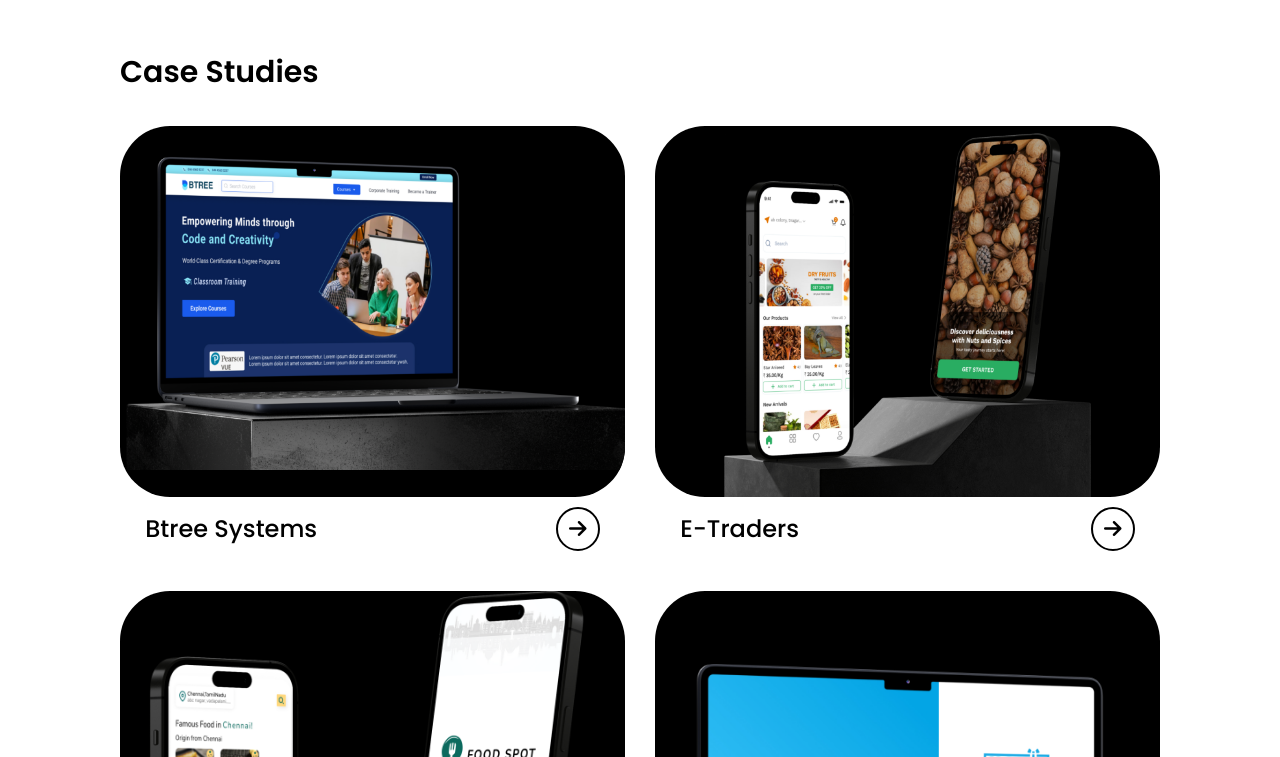
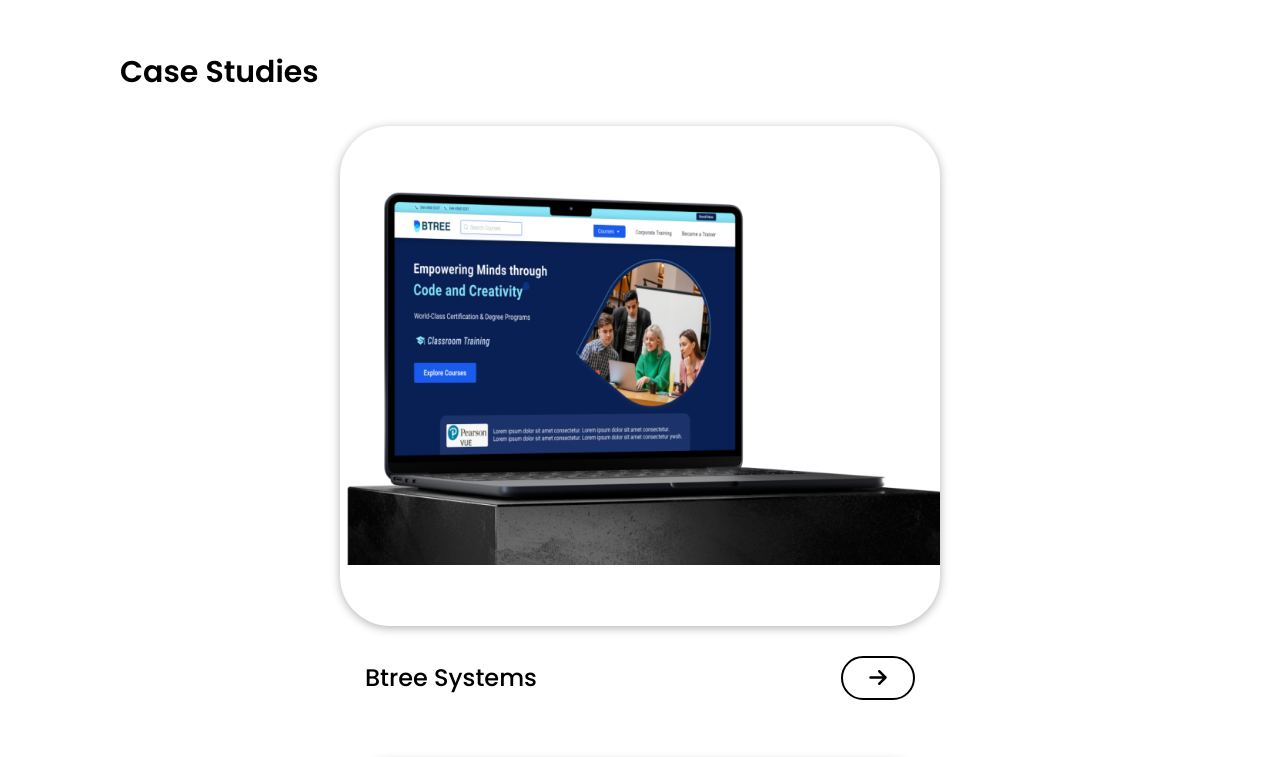
Before and after one commit to Dhaya063/simple-portfolio-website, a plain HTML site: page index.html in a window 1280 px wide. Shown: the part 1340-2097 px from the top of the page. Drawn offline with Linux system fonts and the light colour scheme.

Commit message:
css box shasow updated

```diff
--- a/assets/style.css
+++ b/assets/style.css
@@ -518,28 +518,29 @@ body.dark-mode .toggle__label::after{
 }
 
 .case-study img {
-    /* width: 100%;
+    display: block;
+    width: 600px;
     height: 500px;
-    border-radius: 30px;
-    object-fit: fill; */
-
-    display: block;
-    width: 100%;
-    height: 100%;
     border-radius: 50px;
     object-position: center center;
     object-fit: contain;
     image-rendering: auto;
-    background-color: #000000;
+
+    box-shadow: 0 2px 10px rgba(0, 0, 0, 0.3);
+}
+
+body.dark-mode .case-study img{
+    box-shadow: 0 2px 10px rgba(255, 255, 255, 0.3);
 }
 
 .case-study-info {
     display: flex;
     justify-content: space-between;
     align-items: center;
-    width: 90%;
+    width: 550px;
     max-width: 100%; /* Ensure the info stays within image boundaries */
     padding: 10px;
+    margin: 20px 0;
 }
 
 .case-study-link {
@@ -562,7 +563,7 @@ body.dark-mode .case-study-link:hover{
     background-color: var(--background-light); /* Background color */
     border: 2px solid var(--text-light); /* Border color */
     border-radius: 50px;
-    padding: 5px;
+    padding: 5px 20px;
     cursor: pointer;
     transition: background-color 0.3s ease, color 0.3s ease, border-color 0.3s ease, transform 0.2s ease;
     width: 30px;
```
